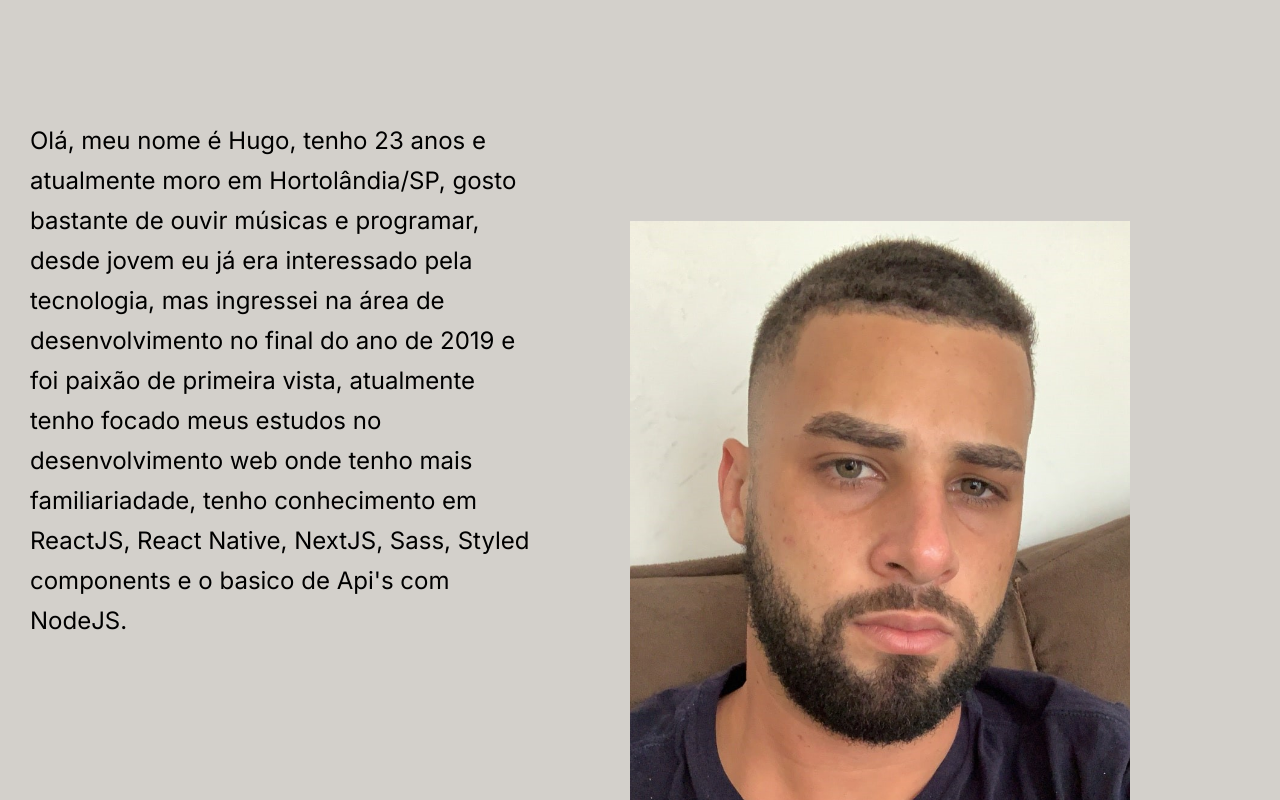
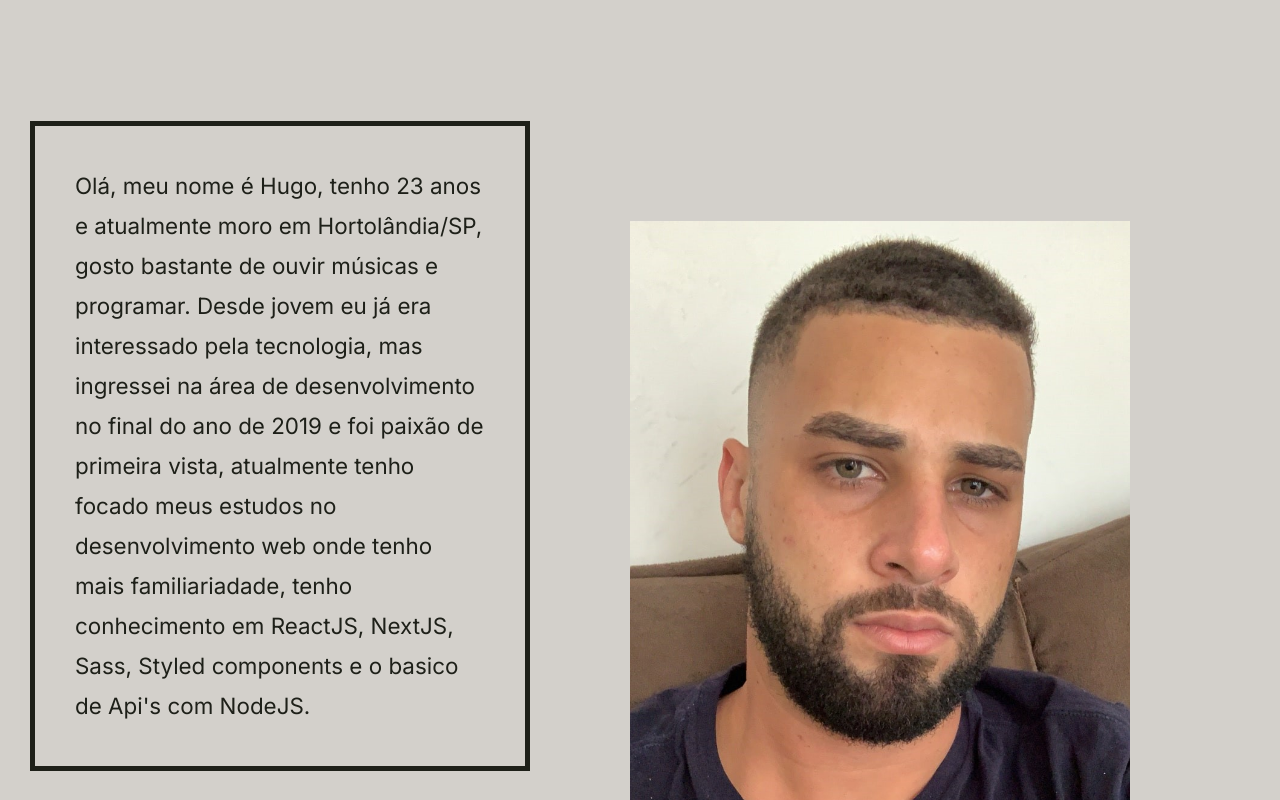
Before and after one commit to hugoiandev/my-portfolio, a React (Create React App) app: page /about in a window 1280 px wide. Shown: the part 420-1220 px from the top of the page. Built offline with nearby package versions, Linux system fonts and the light colour scheme.

Commit message:
created page about

```diff
--- a/src/Components/Technologies/Technologies.module.scss
+++ b/src/Components/Technologies/Technologies.module.scss
@@ -2,7 +2,7 @@
 .technologies {
   margin-top: 150px;
   margin-bottom: 50px;
-  width: 1800px;
+  width: 1500px;
   display: flex;
   justify-content: space-between;
 
--- a/src/Components/Technologies/index.jsx
+++ b/src/Components/Technologies/index.jsx
@@ -28,7 +28,6 @@ const Technologies = () => {
 
   return (
     <div ref={techContent} className={styles.technologies}>
-      <img src="icon-node.svg" alt="" />
       <img src="icon-javascript.svg" alt="" />
       <img src="icon-react-native.svg" alt="" />
       <img src="icon-sass.svg" alt="" />
--- a/src/Pages/About/About.module.scss
+++ b/src/Pages/About/About.module.scss
@@ -10,8 +10,11 @@
       max-width: 500px;
 
       p {
-        font-size: 1.5rem;
+        font-size: 1.4rem;
         line-height: 40px;
+        padding: 40px;
+        color: var(--primary-color);
+        border: 5px solid var(--primary-color);
       }
     }
 
--- a/src/Pages/About/index.jsx
+++ b/src/Pages/About/index.jsx
@@ -12,7 +12,7 @@ const About = () => {
           <Title text='Sobre' />
           <div className={styles.aboutContainer}>
             <article className={styles.textAbout}>
-              <p>Olá, meu nome é Hugo, tenho 23 anos e atualmente moro em Hortolândia/SP, gosto bastante de ouvir músicas e programar, desde jovem eu já era interessado pela tecnologia, mas ingressei na área de desenvolvimento no final do ano de 2019 e foi paixão de primeira vista, atualmente tenho focado meus estudos no desenvolvimento web onde tenho mais familiariadade, tenho conhecimento em ReactJS, React Native, NextJS, Sass, Styled components e o basico de Api's com NodeJS.</p>
+              <p>Olá, meu nome é Hugo, tenho 23 anos e atualmente moro em Hortolândia/SP, gosto bastante de ouvir músicas e programar. Desde jovem eu já era interessado pela tecnologia, mas ingressei na área de desenvolvimento no final do ano de 2019 e foi paixão de primeira vista, atualmente tenho focado meus estudos no desenvolvimento web onde tenho mais familiariadade, tenho conhecimento em ReactJS, NextJS, Sass, Styled components e o basico de Api's com NodeJS.</p>
             </article>
             <div className={styles.imgAbout}>
               <img src="img-about.jpg" alt="Foto Hugo" />
```
Also changed, not shown: public/icon-node.svg (deleted).
